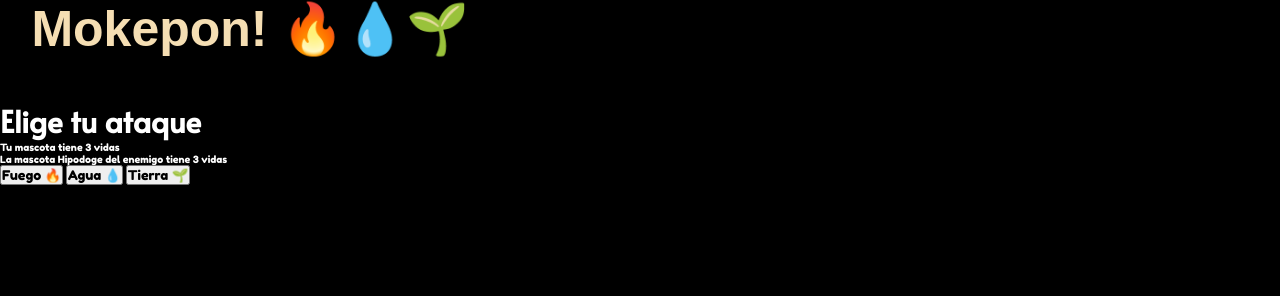
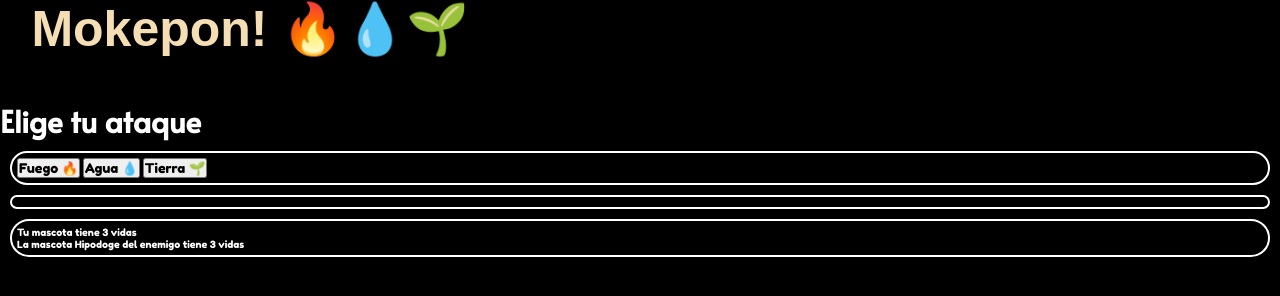
Before and after one commit to CarlosMS12/Mokepon-Project, a plain HTML site: page mokepon/mokepon.html in a window 1280 px wide. Both pictures are taken after a click on the button "Seleccionar". Drawn offline with Linux system fonts and the light colour scheme; a web font is replaced by a local one.

Commit message:
encapsulando secciones de la pantalla 2

```diff
--- a/mokepon/mokepon.html
+++ b/mokepon/mokepon.html
@@ -104,24 +104,28 @@
         <h1 class="titulo">Mokepon! 🔥💧🌱 </h1>
         <h2>Elige tu ataque</h2>
 
-        <p>Tu mascota <span id="mascota-jugador"></span> tiene <span id="vidas-jugador">3</span> vidas</p>
-        <p>La mascota <span id="mascota-enemigo"></span>del enemigo tiene <span id="vidas-enemigo">3</span> vidas</p>
-
-        <p>
+        <div>
             <button id="boton-fuego">Fuego 🔥</button>
             <button id="boton-agua">Agua 💧</button>
             <button id="boton-tierra">Tierra 🌱</button>
-        </p>
+        </div>
 
+        <div>
+            <section id="mensajes">
+            </section>
+
+            <section id="reiniciar">
+                <button id="boton-reiniciar">Reiniciar</button>
+            </section>
+        </div>
+
+        <div>
+            <p>Tu mascota <span id="mascota-jugador"></span> tiene <span id="vidas-jugador">3</span> vidas</p>
+            <p>La mascota <span id="mascota-enemigo"></span>del enemigo tiene <span id="vidas-enemigo">3</span> vidas</p>
+        </div>
     </section>
 
-    <section id="mensajes">
-        <!-- <p>Tu mascota atacó con FUEGO, la mascota del enemigo atacó con TIERRA - GANASTE!🎉</p> -->
-    </section>
 
-    <section id="reiniciar">
-        <button id="boton-reiniciar">Reiniciar</button>
-    </section>
 
 </body>
 </html>
```
